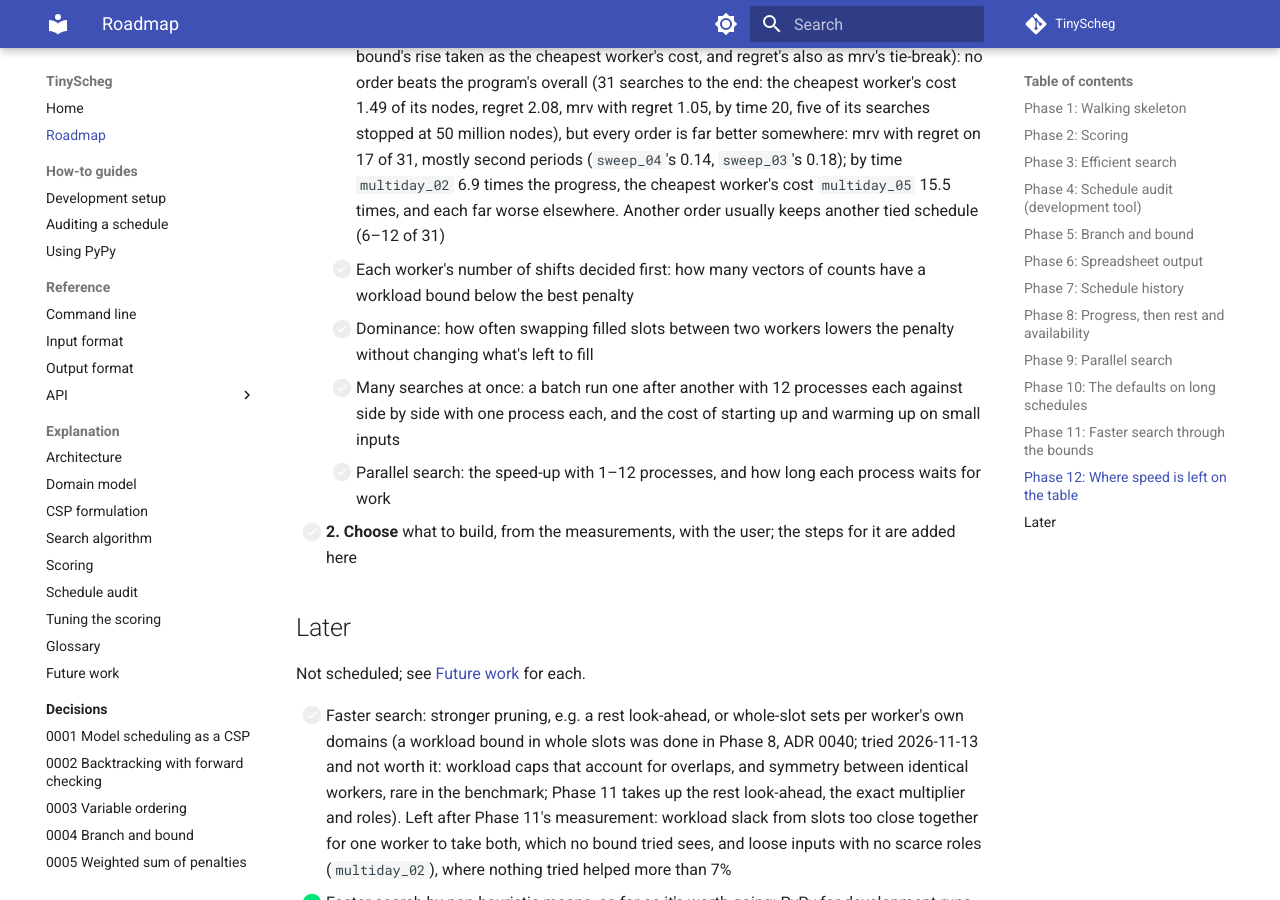
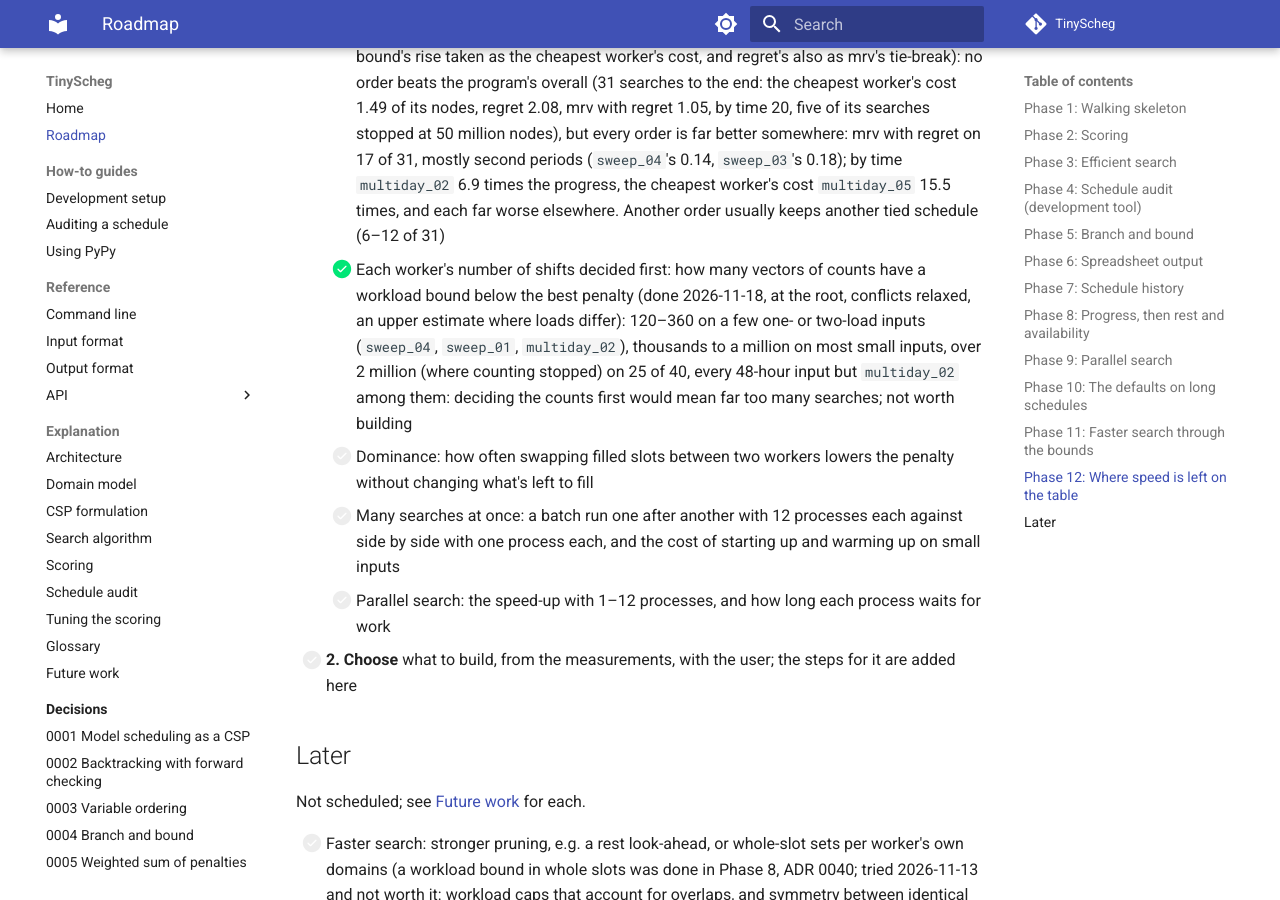
Before and after one commit to 3-kids-wearing-a-trenchcoat/TinyScheg, an MkDocs documentation site: the page built from docs/roadmap.md, in a window 1280 px wide and 900 px high, scrolled down 12209 px. Built offline with MkDocs 1.6.1 and Material for MkDocs 9.7.7, drawn with Linux system fonts in a browser that asks for light colours; comment, search, counter and statistics services are not loaded.

Commit message:
Roadmap: Phase 12 measurement 8 done, vectors of counts (far too many)
Co-Authored-By: Claude Opus 5.5 <noreply@anthropic.com>
Claude-Session: https://claude.ai/code/session_01F2KXFtMmJjZXRnwpgjXXPB

```diff
--- a/docs/roadmap.md
+++ b/docs/roadmap.md
@@ -408,8 +408,11 @@ and conclusions are reported to the user.
       of 31, mostly second periods (`sweep_04`'s 0.14, `sweep_03`'s 0.18); by time `multiday_02` 6.9 times the
       progress, the cheapest worker's cost `multiday_05` 15.5 times, and each far worse elsewhere. Another order
       usually keeps another tied schedule (6–12 of 31)
-    - [ ] Each worker's number of shifts decided first: how many vectors of counts have a workload bound below the
-      best penalty
+    - [x] Each worker's number of shifts decided first: how many vectors of counts have a workload bound below the
+      best penalty (done 2026-11-18, at the root, conflicts relaxed, an upper estimate where loads differ): 120–360 on
+      a few one- or two-load inputs (`sweep_04`, `sweep_01`, `multiday_02`), thousands to a million on most small
+      inputs, over 2 million (where counting stopped) on 25 of 40, every 48-hour input but `multiday_02` among them:
+      deciding the counts first would mean far too many searches; not worth building
     - [ ] Dominance: how often swapping filled slots between two workers lowers the penalty without changing what's
       left to fill
     - [ ] Many searches at once: a batch run one after another with 12 processes each against side by side with one
```
